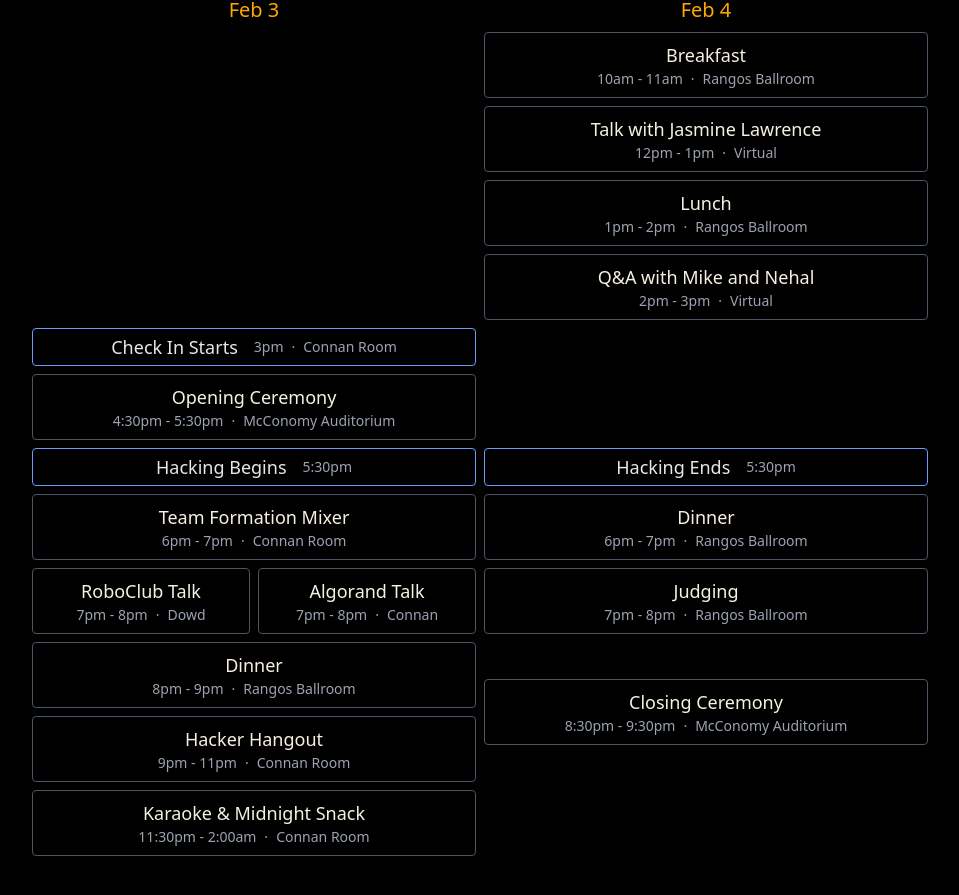
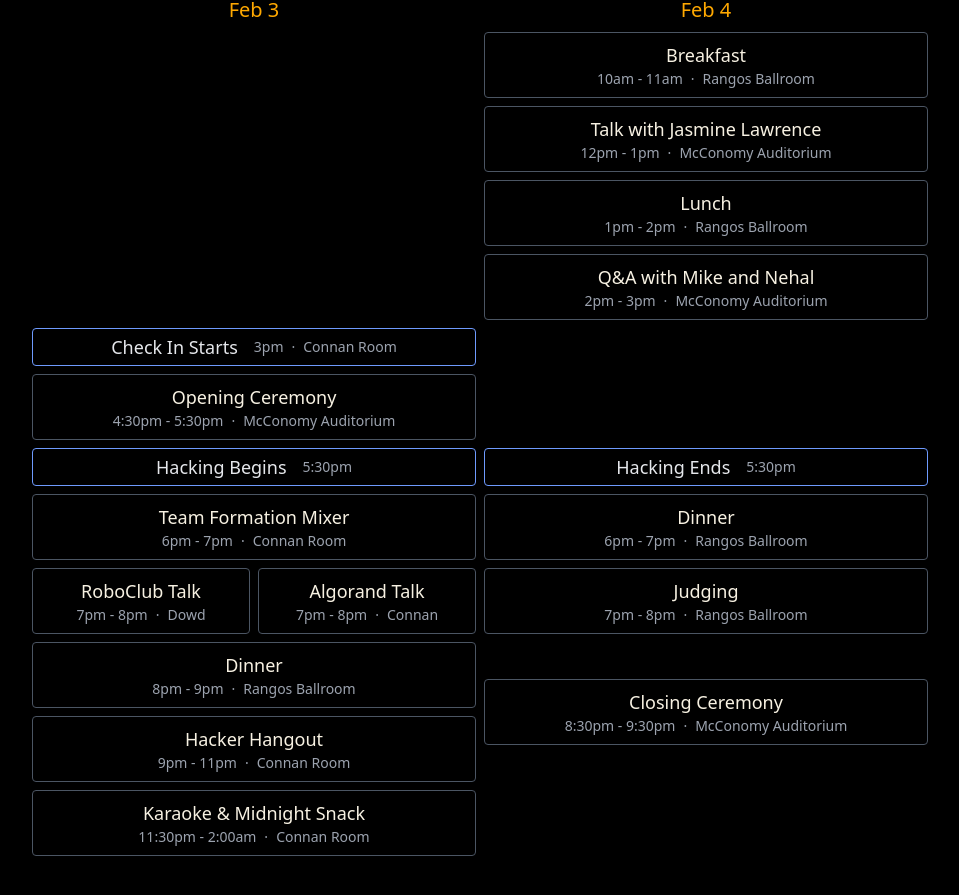
Before and after one commit to ScottyLabs/tartanhacks, a Next.js app: page / in a window 1280 px wide. Shown: the part 1412-2307 px from the top of the page, without its empty margins (160-1119 px from the left). Built offline with nearby package versions, Linux system fonts and the light colour scheme; no server answers.

Commit message:
updated schedule locations

```diff
--- a/src/components/Schedule.tsx
+++ b/src/components/Schedule.tsx
@@ -87,7 +87,7 @@ export default function Schedule() {
                 area="c12pm"
                 title="Talk with Jasmine Lawrence"
                 time="12pm - 1pm"
-                location="Virtual"
+                location="McConomy Auditorium"
               />
               <Block
                 area="c1pm"
@@ -99,7 +99,7 @@ export default function Schedule() {
                 area="c2pm"
                 title="Q&A with Mike and Nehal"
                 time="2pm - 3pm"
-                location="Virtual"
+                location="McConomy Auditorium"
               />
               <TopBlock
                 area="a3pm"
```
